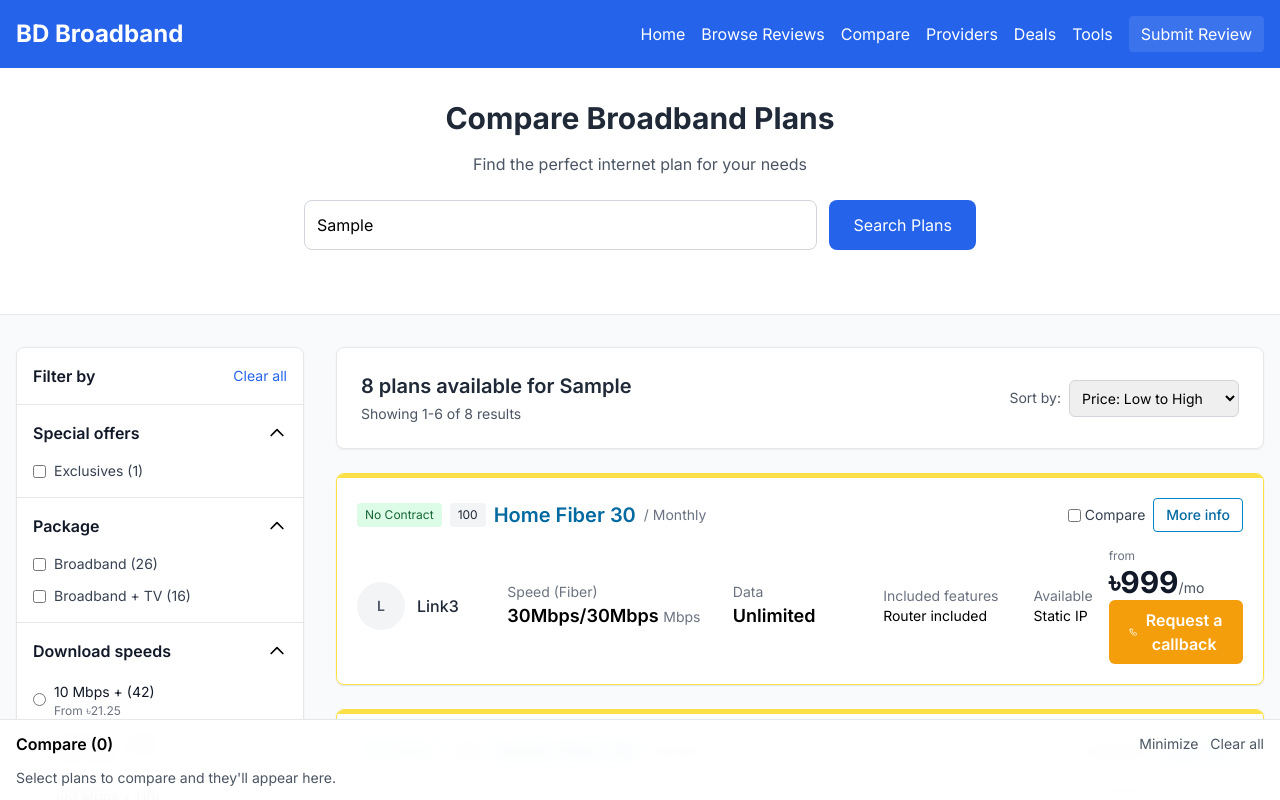
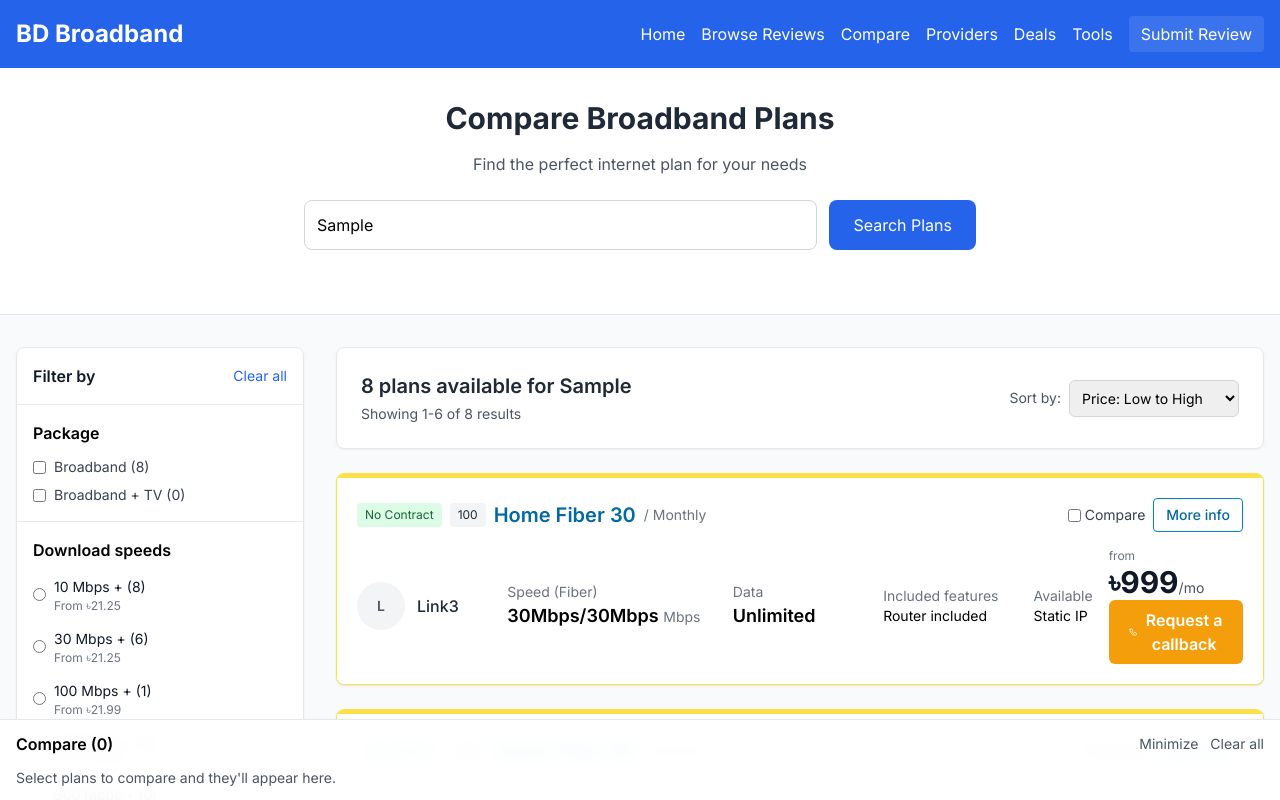
Before and after one commit to alextheous/review-service-web, a Next.js app: page /compare in a window 1280 px wide. Both pictures are taken after typing "Sample" into the empty fields and a click on the button "Search Plans". Shown: the top 800 px of the page. Built offline with nearby package versions, Linux system fonts and the light colour scheme.

Commit message:
SidebarFilters: add dynamic counters for package and speed ranges using plans dataset; clear button; minor copy

```diff
--- a/components/SidebarFilters.tsx
+++ b/components/SidebarFilters.tsx
@@ -1,39 +1,48 @@
 'use client';
 
-import { useState } from 'react';
+import { useMemo, useState } from 'react';
+import plans from '../lib/data/plans.json';
 
 interface SidebarFiltersProps {
   onFiltersChange: (filters: any) => void;
   initialFilters?: any;
 }
 
+function countBySpeedRanges() {
+  const ranges = {
+    '10+': (d:number)=> d >= 10,
+    '30+': (d:number)=> d >= 30,
+    '100+': (d:number)=> d >= 100,
+    '300+': (d:number)=> d >= 300,
+    '900+': (d:number)=> d >= 900,
+  } as const;
+  const counts: Record<string, number> = {};
+  const speeds = (plans as any[]).map(p=>p.speed_down as number);
+  Object.entries(ranges).forEach(([k, fn])=>{
+    counts[k] = speeds.filter(s=>fn(s)).length;
+  });
+  return counts as Record<keyof typeof ranges, number>;
+}
+
+function countByPackage() {
+  // For demo purposes we treat every plan as Broadband; add some TV-tagged dummies below
+  const all = plans as any[];
+  const broadband = all.length;
+  const broadbandTv = all.filter(p=>p.perks?.some((x:string)=>/tv|iptv/i.test(x))).length;
+  return { broadband, broadbandTv };
+}
+
 export default function SidebarFilters({ onFiltersChange, initialFilters = {} }: SidebarFiltersProps) {
   const [filters, setFilters] = useState({
-    minPrice: initialFilters.minPrice || '',
-    maxPrice: initialFilters.maxPrice || '',
-    minSpeed: initialFilters.minSpeed || '',
     connectionType: initialFilters.connectionType || 'all',
-    contract: initialFilters.contract || 'all',
-    dataType: initialFilters.dataType || 'all',
     speedRange: initialFilters.speedRange || '',
     packageType: initialFilters.packageType || [],
     specialOffers: initialFilters.specialOffers || [],
     ...initialFilters
   });
 
-  const [expandedSections, setExpandedSections] = useState({
-    specialOffers: true,
-    package: true,
-    downloadSpeeds: true,
-    connectionType: true
-  });
-
-  const toggleSection = (section: string) => {
-    setExpandedSections(prev => ({
-      ...prev,
-      [section]: !prev[section]
-    }));
-  };
+  const speedCounts = useMemo(() => countBySpeedRanges(), []);
+  const pkgCounts = useMemo(() => countByPackage(), []);
 
   const handleFilterChange = (key: string, value: any) => {
     const newFilters = { ...filters, [key]: value };
@@ -46,258 +55,50 @@ export default function SidebarFilters({ onFiltersChange, initialFilters = {} }:
     const newArray = checked
       ? [...currentArray, value]
       : currentArray.filter((item: string) => item !== value);
-
-    const newFilters = { ...filters, [key]: newArray };
-    setFilters(newFilters);
-    onFiltersChange(newFilters);
+    handleFilterChange(key, newArray);
   };
-
-  const clearFilters = () => {
-    const clearedFilters = {
-      minPrice: '',
-      maxPrice: '',
-      minSpeed: '',
-      connectionType: 'all',
-      contract: 'all',
-      dataType: 'all',
-      speedRange: '',
-      packageType: [],
-      specialOffers: []
-    };
-    setFilters(clearedFilters);
-    onFiltersChange(clearedFilters);
-  };
-
-  const FilterSection = ({ title, isExpanded, onToggle, children }: {
-    title: string;
-    isExpanded: boolean;
-    onToggle: () => void;
-    children: React.ReactNode;
-  }) => (
-    <div className="border-b border-gray-200">
-      <button
-        onClick={onToggle}
-        className="w-full flex items-center justify-between p-4 text-left hover:bg-gray-50 transition-colors"
-      >
-        <h3 className="font-semibold text-gray-900">{title}</h3>
-        <svg
-          className={`w-5 h-5 transition-transform ${isExpanded ? 'rotate-180' : ''}`}
-          fill="none"
-          stroke="currentColor"
-          viewBox="0 0 24 24"
-        >
-          <path strokeLinecap="round" strokeLinejoin="round" strokeWidth={2} d="M19 9l-7 7-7-7" />
-        </svg>
-      </button>
-      {isExpanded && (
-        <div className="pb-4 px-4">
-          {children}
-        </div>
-      )}
-    </div>
-  );
 
   return (
     <div className="bg-white rounded-lg shadow-sm border border-gray-200 sticky top-4">
-      <div className="p-4 border-b border-gray-200">
-        <div className="flex items-center justify-between">
-          <h2 className="font-semibold text-gray-900">Filter by</h2>
-          <button
-            onClick={clearFilters}
-            className="text-sm text-blue-600 hover:text-blue-800 transition-colors"
-          >
-            Clear all
-          </button>
-        </div>
+      <div className="p-4 border-b border-gray-200 flex items-center justify-between">
+        <h2 className="font-semibold text-gray-900">Filter by</h2>
+        <button onClick={()=>{setFilters({connectionType:'all', speedRange:'', packageType:[], specialOffers:[]}); onFiltersChange({});}} className="text-sm text-blue-600">Clear all</button>
       </div>
 
-      {/* Special offers */}
-      <FilterSection
-        title="Special offers"
-        isExpanded={expandedSections.specialOffers}
-        onToggle={() => toggleSection('specialOffers')}
-      >
-        <div className="space-y-3">
-          <label className="flex items-center space-x-2 cursor-pointer">
-            <input
-              type="checkbox"
-              checked={filters.specialOffers?.includes('exclusives')}
-              onChange={(e) => handleArrayFilterChange('specialOffers', 'exclusives', e.target.checked)}
-              className="rounded border-gray-300 text-blue-600 focus:ring-blue-500"
-            />
-            <span className="text-sm text-gray-700">Exclusives (1)</span>
-          </label>
-        </div>
-      </FilterSection>
+      <div className="border-b p-4">
+        <h3 className="font-semibold mb-3">Package</h3>
+        <label className="flex items-center gap-2 mb-2">
+          <input type="checkbox" checked={filters.packageType?.includes('broadband')} onChange={(e)=>handleArrayFilterChange('packageType','broadband', e.target.checked)} className="rounded border-gray-300" />
+          <span className="text-sm text-gray-700">Broadband ({pkgCounts.broadband})</span>
+        </label>
+        <label className="flex items-center gap-2">
+          <input type="checkbox" checked={filters.packageType?.includes('broadband-tv')} onChange={(e)=>handleArrayFilterChange('packageType','broadband-tv', e.target.checked)} className="rounded border-gray-300" />
+          <span className="text-sm text-gray-700">Broadband + TV ({pkgCounts.broadbandTv})</span>
+        </label>
+      </div>
 
-      {/* Package */}
-      <FilterSection
-        title="Package"
-        isExpanded={expandedSections.package}
-        onToggle={() => toggleSection('package')}
-      >
-        <div className="space-y-3">
-          <label className="flex items-center space-x-2 cursor-pointer">
-            <input
-              type="checkbox"
-              checked={filters.packageType?.includes('broadband')}
-              onChange={(e) => handleArrayFilterChange('packageType', 'broadband', e.target.checked)}
-              className="rounded border-gray-300 text-blue-600 focus:ring-blue-500"
-            />
-            <span className="text-sm text-gray-700">Broadband (26)</span>
-          </label>
-          <label className="flex items-center space-x-2 cursor-pointer">
-            <input
-              type="checkbox"
-              checked={filters.packageType?.includes('broadband-tv')}
-              onChange={(e) => handleArrayFilterChange('packageType', 'broadband-tv', e.target.checked)}
-              className="rounded border-gray-300 text-blue-600 focus:ring-blue-500"
-            />
-            <span className="text-sm text-gray-700">Broadband + TV (16)</span>
-          </label>
-        </div>
-      </FilterSection>
-
-      {/* Download speeds */}
-      <FilterSection
-        title="Download speeds"
-        isExpanded={expandedSections.downloadSpeeds}
-        onToggle={() => toggleSection('downloadSpeeds')}
-      >
-        <div className="space-y-3">
-          <label className="flex items-center space-x-2 cursor-pointer">
-            <input
-              type="radio"
-              name="speedRange"
-              value="10+"
-              checked={filters.speedRange === '10+'}
-              onChange={(e) => handleFilterChange('speedRange', e.target.value)}
-              className="text-blue-600 focus:ring-blue-500"
-            />
+      <div className="border-b p-4">
+        <h3 className="font-semibold mb-3">Download speeds</h3>
+        {(['10+','30+','100+','300+','900+'] as const).map(key=> (
+          <label key={key} className="flex items-center gap-2 mb-3 cursor-pointer">
+            <input type="radio" name="speedRange" value={key} checked={filters.speedRange===key} onChange={(e)=>handleFilterChange('speedRange', e.target.value)} className="text-blue-600" />
             <div className="flex-1">
-              <span className="text-sm text-gray-900">10 Mbps + (42)</span>
-              <div className="text-xs text-gray-500">From ৳21.25</div>
+              <span className="text-sm text-gray-900">{key.replace('+',' Mbps +')} ({speedCounts[key]})</span>
+              <div className="text-xs text-gray-500">From ৳{key==='10+'||key==='30+'? '21.25': key==='100+'? '21.99': key==='300+'? '25.99': '30.99'}</div>
             </div>
           </label>
+        ))}
+      </div>
 
-          <label className="flex items-center space-x-2 cursor-pointer">
-            <input
-              type="radio"
-              name="speedRange"
-              value="30+"
-              checked={filters.speedRange === '30+'}
-              onChange={(e) => handleFilterChange('speedRange', e.target.value)}
-              className="text-blue-600 focus:ring-blue-500"
-            />
-            <div className="flex-1">
-              <span className="text-sm text-gray-900">30 Mbps + (42)</span>
-              <div className="text-xs text-gray-500">From ৳21.25</div>
-            </div>
+      <div className="p-4">
+        <h3 className="font-semibold mb-3">Connection type</h3>
+        {['all','fibre','fixed wireless','cable'].map(type=> (
+          <label key={type} className="flex items-center gap-2 mb-2">
+            <input type="radio" name="connectionType" value={type} checked={filters.connectionType===type} onChange={(e)=>handleFilterChange('connectionType', e.target.value)} className="text-blue-600" />
+            <span className="text-sm text-gray-700">{type[0].toUpperCase()+type.slice(1)}</span>
           </label>
-
-          <label className="flex items-center space-x-2 cursor-pointer">
-            <input
-              type="radio"
-              name="speedRange"
-              value="100+"
-              checked={filters.speedRange === '100+'}
-              onChange={(e) => handleFilterChange('speedRange', e.target.value)}
-              className="text-blue-600 focus:ring-blue-500"
-            />
-            <div className="flex-1">
-              <span className="text-sm text-gray-900">100 Mbps + (16)</span>
-              <div className="text-xs text-gray-500">From ৳21.99</div>
-            </div>
-          </label>
-
-          <label className="flex items-center space-x-2 cursor-pointer">
-            <input
-              type="radio"
-              name="speedRange"
-              value="300+"
-              checked={filters.speedRange === '300+'}
-              onChange={(e) => handleFilterChange('speedRange', e.target.value)}
-              className="text-blue-600 focus:ring-blue-500"
-            />
-            <div className="flex-1">
-              <span className="text-sm text-gray-900">300 Mbps + (11)</span>
-              <div className="text-xs text-gray-500">From ৳25.99</div>
-            </div>
-          </label>
-
-          <label className="flex items-center space-x-2 cursor-pointer">
-            <input
-              type="radio"
-              name="speedRange"
-              value="900+"
-              checked={filters.speedRange === '900+'}
-              onChange={(e) => handleFilterChange('speedRange', e.target.value)}
-              className="text-blue-600 focus:ring-blue-500"
-            />
-            <div className="flex-1">
-              <span className="text-sm text-gray-900">900 Mbps + (3)</span>
-              <div className="text-xs text-gray-500">From ৳30.99</div>
-            </div>
-          </label>
-        </div>
-      </FilterSection>
-
-      {/* Connection type */}
-      <FilterSection
-        title="Connection type"
-        isExpanded={expandedSections.connectionType}
-        onToggle={() => toggleSection('connectionType')}
-      >
-        <div className="space-y-3">
-          <label className="flex items-center space-x-2 cursor-pointer">
-            <input
-              type="radio"
-              name="connectionType"
-              value="all"
-              checked={filters.connectionType === 'all'}
-              onChange={(e) => handleFilterChange('connectionType', e.target.value)}
-              className="text-blue-600 focus:ring-blue-500"
-            />
-            <span className="text-sm text-gray-700">All Types</span>
-          </label>
-
-          <label className="flex items-center space-x-2 cursor-pointer">
-            <input
-              type="radio"
-              name="connectionType"
-              value="fibre"
-              checked={filters.connectionType === 'fibre'}
-              onChange={(e) => handleFilterChange('connectionType', e.target.value)}
-              className="text-blue-600 focus:ring-blue-500"
-            />
-            <span className="text-sm text-gray-700">Fibre</span>
-          </label>
-
-          <label className="flex items-center space-x-2 cursor-pointer">
-            <input
-              type="radio"
-              name="connectionType"
-              value="fixed wireless"
-              checked={filters.connectionType === 'fixed wireless'}
-              onChange={(e) => handleFilterChange('connectionType', e.target.value)}
-              className="text-blue-600 focus:ring-blue-500"
-            />
-            <span className="text-sm text-gray-700">Fixed Wireless</span>
-          </label>
-
-          <label className="flex items-center space-x-2 cursor-pointer">
-            <input
-              type="radio"
-              name="connectionType"
-              value="cable"
-              checked={filters.connectionType === 'cable'}
-              onChange={(e) => handleFilterChange('connectionType', e.target.value)}
-              className="text-blue-600 focus:ring-blue-500"
-            />
-            <span className="text-sm text-gray-700">Cable</span>
-          </label>
-        </div>
-      </FilterSection>
+        ))}
+      </div>
     </div>
   );
 }
```
